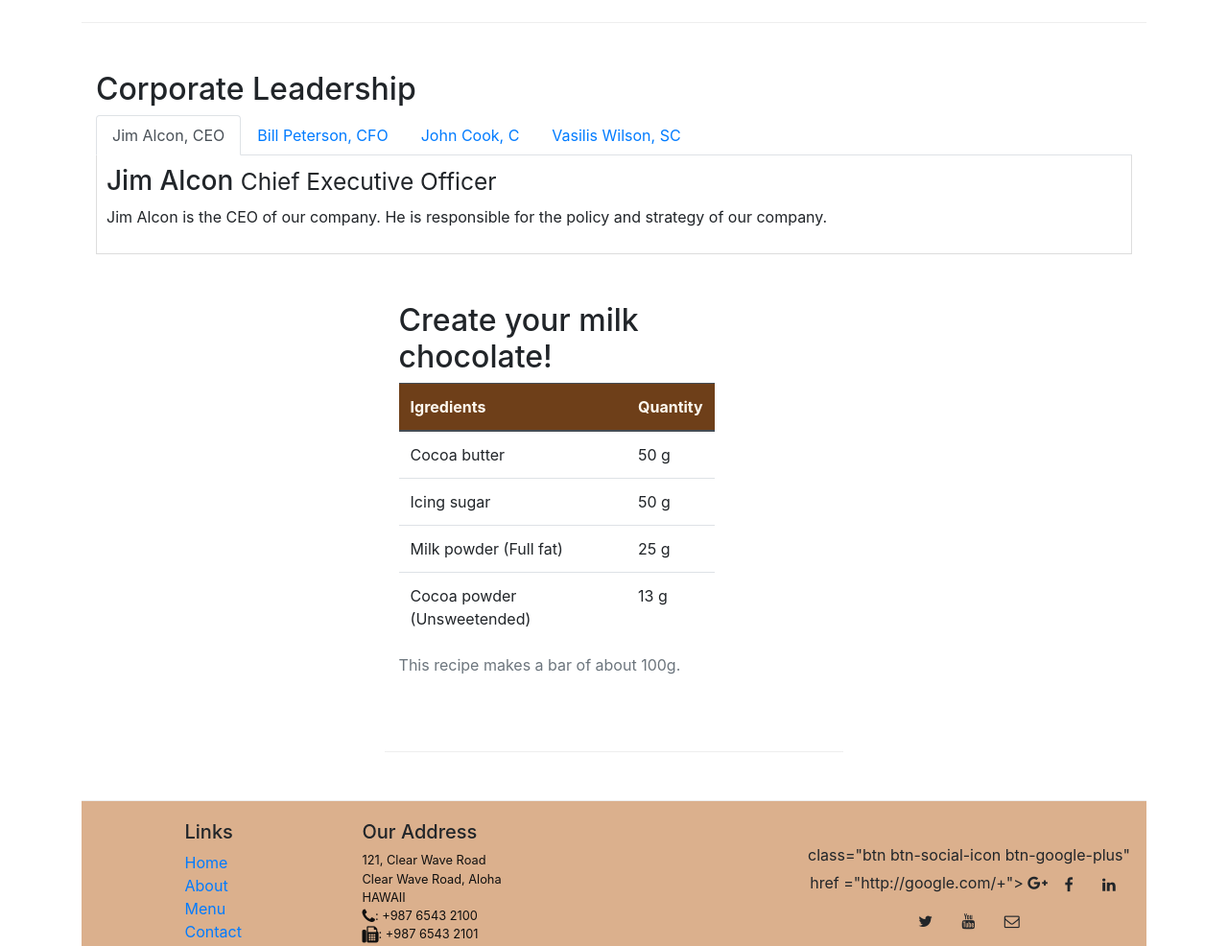
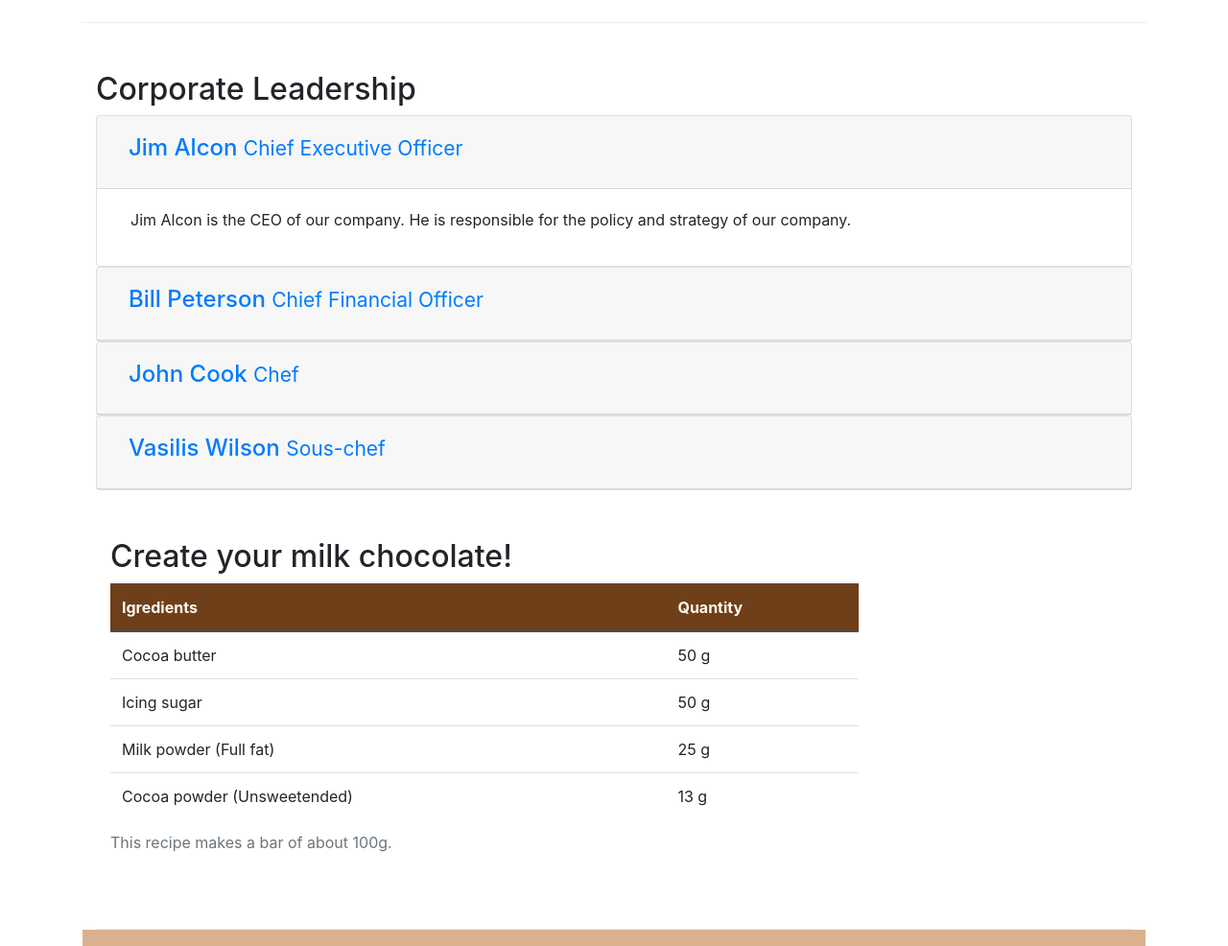
Before and after one commit to annacodecreate/leChocolat, a website: page aboutus.html in a window 1280 px wide. Shown: the part 820-1806 px from the top of the page at 96% size. Drawn offline with nearby package versions, Linux system fonts and the light colour scheme.

Commit message:
Accordion

```diff
--- a/aboutus.html
+++ b/aboutus.html
@@ -108,7 +108,8 @@
         <div class="row row-content">
             <div class="col-12">
                 <h2>Corporate Leadership</h2>
-                <ul class="nav nav-tabs">
+
+                <!--<ul class="nav nav-tabs">
                     <li class="nav-item">
                         <a class="nav-link active" href="#tab1" role="tab" data-toggle="tab"> Jim Alcon, CEO</a>
                     </li>
@@ -121,35 +122,65 @@
                     <li class="nav-item">
                         <a class="nav-link" href="#tab4" role="tab" data-toggle="tab"> Vasilis Wilson, SC</a>
                     </li>
-                </ul>
-                <div class="tab-content">
+                </ul>-->
 
-                    <div role="tabpanel" class="tab-pane fade show active" id="tab1">
-                        <h3>Jim Alcon <small>Chief Executive Officer </small></h3>
-                        <p class="d-none d-sm-block">Jim Alcon is the CEO of our company. He is responsible for the
-                            policy and
-                            strategy of our company. </p>
+                <div id="accordion">
+
+                    <div class="card">
+                        <div class="card-header" id="headingOne">
+                            <button class="btn btn-link" data-toggle="collapse" data-target="#collapseOne"
+                                aria-expanded="true" aria-controls="collapseOne">
+                                <h4>Jim Alcon <small>Chief Executive Officer </small></h4>
+                            </button>
                         </div>
-                    <div role="tabpanel" class="tab-pane fade" id="tab2">
-                        <h3>Bill Peterson <small>Chief Financial Officer </small></h3>
-                        <p class="d-none d-sm-block">Bill Peterson is the CFO of our company. He is responsible for all
-                            the
-                            financial decisions of our company. </p>
+                        <div id="collapseOne" class="collapse show" aria-labelledby="headingOne" data-parent="#accordion">
+                            <div class="card-body">
+                                <p class="col d-none d-sm-block">Jim Alcon is the CEO of our company. He is responsible
+                                    for the policy and strategy of our company. </p>
+                            </div>
+                        </div>
                     </div>
 
-                    <div role="tabpanel" class="tab-pane fade" id="tab3">
-                        <h3>John Cook <small>Chef</small></h3>
-                        <p class="d-none d-sm-block">Our Chef, John Cook has specialized in the production of
-                            chocolates
-                            and he
-                            has created the receipts for our chocolates. </p>
+                    <div class="card">
+                        <div class="card-header" id="headingTwo">
+                            <button class="btn btn-link collapsed" data-toggle="collapse" data-target="#collapseTwo"
+                                aria-expanded="false" aria-controls="collapseTwo">
+                                <h4>Bill Peterson <small>Chief Financial Officer </small></h4>
+                            </button>
                         </div>
-                    <div role="tabpanel" class="tab-pane fade" id="tab4">
-                        <h3>Vasilis Wilson <small>Sous-chef </small></h3>
-                        <p class="d-none d-sm-block">Vasilis Wilson is well informed of all the current trends in
-                            pastry
-                            and
-                            contributes his innovative ideas in our products. </p>
+                        <div id="collapseTwo" class="collapse" aria-labelledby="headingTwo" data-parent="#accordion">
+                            <div class="card-body">
+                                <p class="col d-none d-sm-block">Bill Peterson is the CFO of our company. He is
+                                    responsible for all the financial decisions of our company. </p>
+                            </div>
+                        </div>
+                    </div>
+                    <div class="card">
+                        <div class="card-header" id="headingThree">
+                            <button class="btn btn-link collapsed" data-toggle="collapse" data-target="#collapseThree"
+                                aria-expanded="false" aria-controls="collapseThree">
+                                <h4>John Cook <small>Chef</small></h4>
+                            </button>
+                        </div>
+                        <div id="collapseThree" class="collapse" aria-labelledby="headingThree" data-parent="#accordion">
+                            <div class="card-body">
+                                <p class="col d-none d-sm-block">Our Chef, John Cook has specialized in the production
+                                    of chocolates and he has created the receipts for our chocolates. </p>
+                            </div>
+                        </div>
+                    </div>
+                    <div class="card">
+                        <div class="card-header" id="headingFour">
+                            <button class="btn btn-link collapsed" data-toggle="collapse" data-target="#collapseFour"
+                                aria-expanded="false" aria-controls="collapseFour">
+                                <h4>Vasilis Wilson <small>Sous-chef </small></h4>
+                            </button>
+                        </div>
+                        <div id="collapseFour" class="collapse" aria-labelledby="headingFour" data-parent="#accordion">
+                            <div class="card-body">
+                                <p class="col d-none d-sm-block">Vasilis Wilson is well informed of all the current
+                                    trends in pastry and contributes his innovative ideas in our products. </p>
+                            </div>
                         </div>
                     </div>
                 </div>
```
Lines whose indentation alone changed are shown as unchanged.
